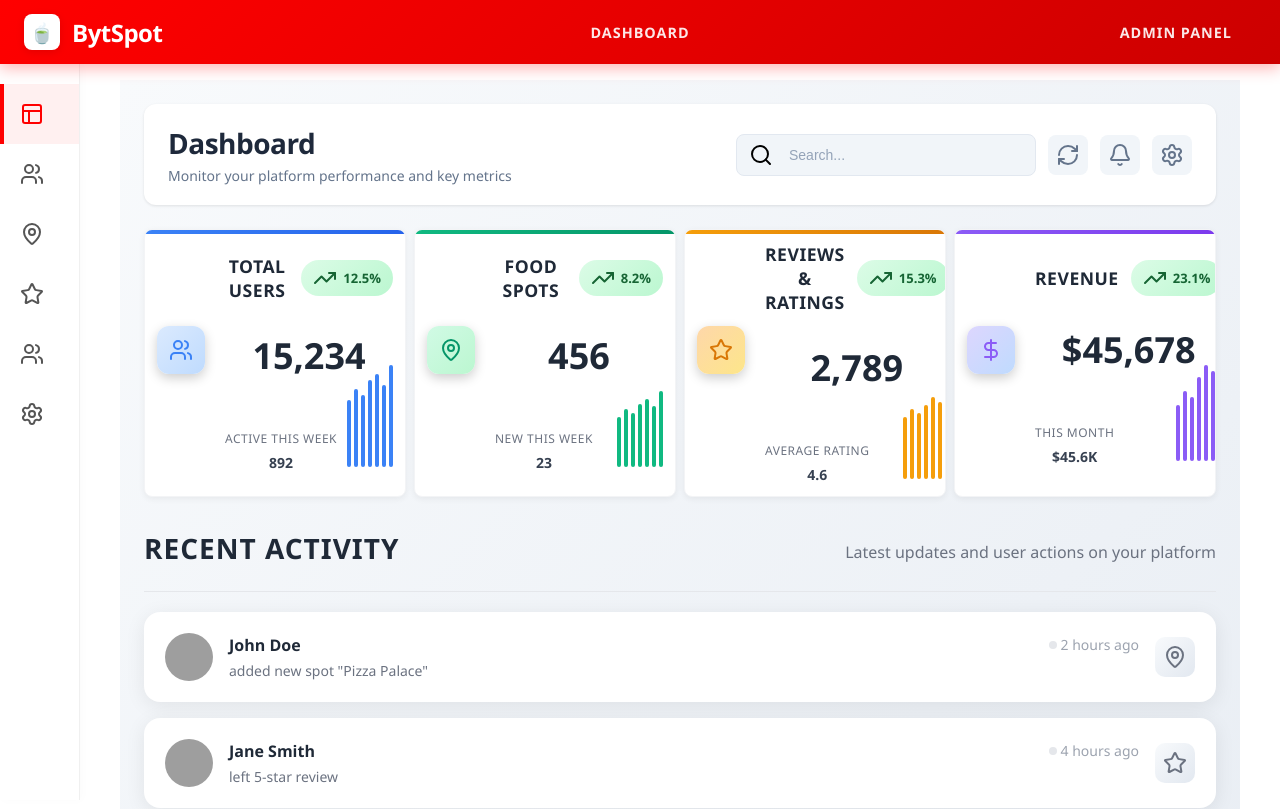
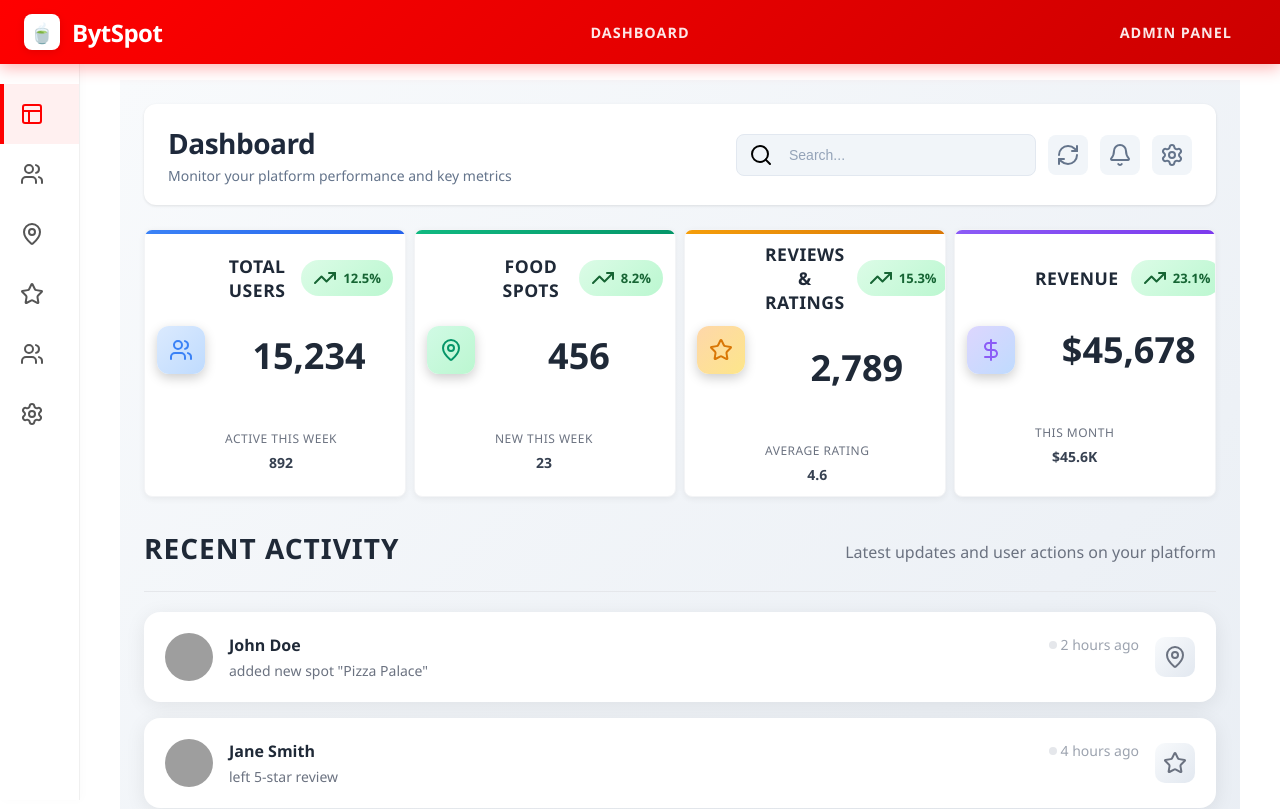
Before and after one commit to Sinxn-coder/chai-in, a React (Vite) app: page / in a window 1280 px wide. Shown: the top 809 px of the page. Built offline with nearby package versions, Linux system fonts and the light colour scheme; grey boxes are pictures that could not be loaded.

Commit message:
Remove sparkline bars from stats cards in dashboard

```diff
--- a/src/DashboardPage.jsx
+++ b/src/DashboardPage.jsx
@@ -122,11 +122,6 @@ const DashboardPage = () => {
                     <span className="detail-label">Active this week</span>
                     <span className="detail-value">892</span>
                   </div>
-                  <div className="stat-sparkline">
-                    {[45, 52, 48, 58, 62, 55, 68].map((value, index) => (
-                      <div key={index} className="sparkline-bar" style={{ height: `${value * 1.5}px` }}></div>
-                    ))}
-                  </div>
                 </div>
               </div>
             </div>
@@ -150,11 +145,6 @@ const DashboardPage = () => {
                   <div className="stat-detail">
                     <span className="detail-label">New this week</span>
                     <span className="detail-value">23</span>
-                  </div>
-                  <div className="stat-sparkline">
-                    {[28, 32, 30, 35, 38, 34, 42].map((value, index) => (
-                      <div key={index} className="sparkline-bar success" style={{ height: `${value * 1.8}px` }}></div>
-                    ))}
                   </div>
                 </div>
               </div>
@@ -180,11 +170,6 @@ const DashboardPage = () => {
                     <span className="detail-label">Average rating</span>
                     <span className="detail-value">4.6</span>
                   </div>
-                  <div className="stat-sparkline">
-                    {[52, 58, 55, 62, 68, 64, 72].map((value, index) => (
-                      <div key={index} className="sparkline-bar warning" style={{ height: `${value * 1.2}px` }}></div>
-                    ))}
-                  </div>
                 </div>
               </div>
             </div>
@@ -208,11 +193,6 @@ const DashboardPage = () => {
                   <div className="stat-detail">
                     <span className="detail-label">This month</span>
                     <span className="detail-value">$45.6K</span>
-                  </div>
-                  <div className="stat-sparkline">
-                    {[28, 35, 32, 42, 48, 45, 52].map((value, index) => (
-                      <div key={index} className="sparkline-bar info" style={{ height: `${value * 2.0}px` }}></div>
-                    ))}
                   </div>
                 </div>
               </div>
```
